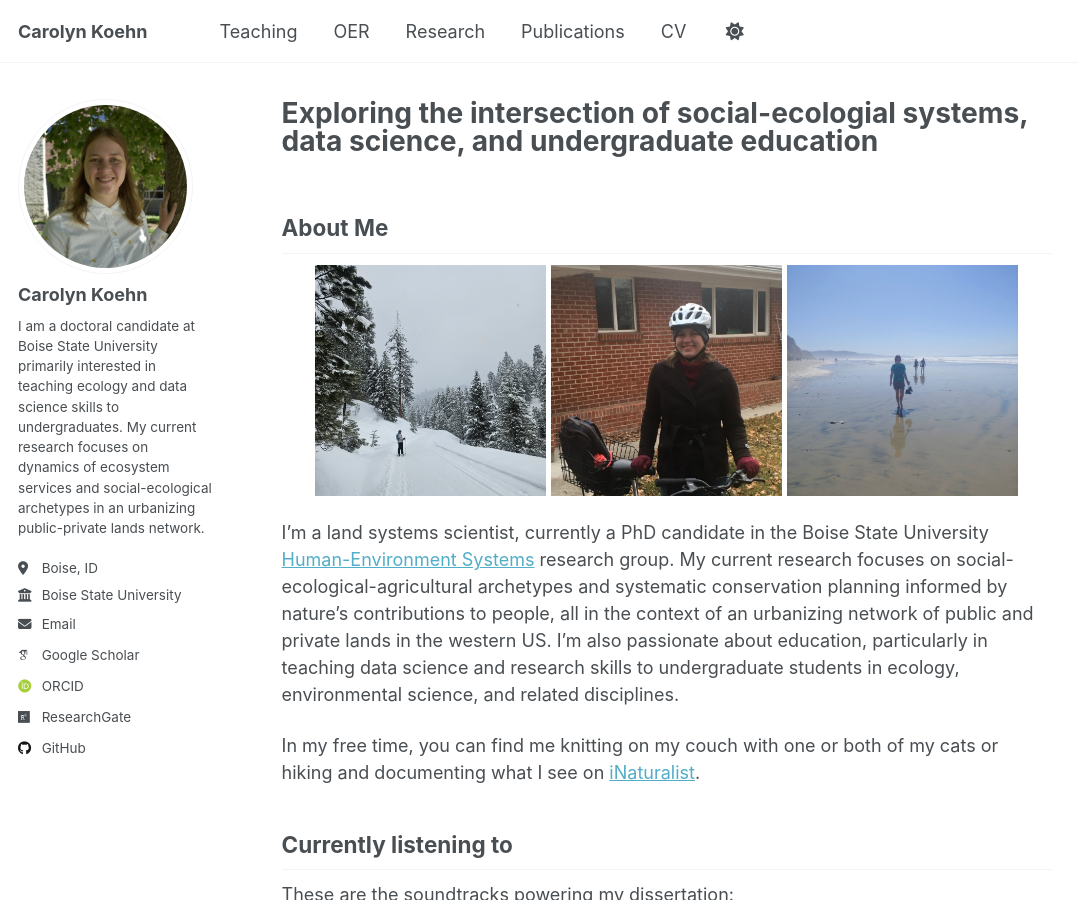
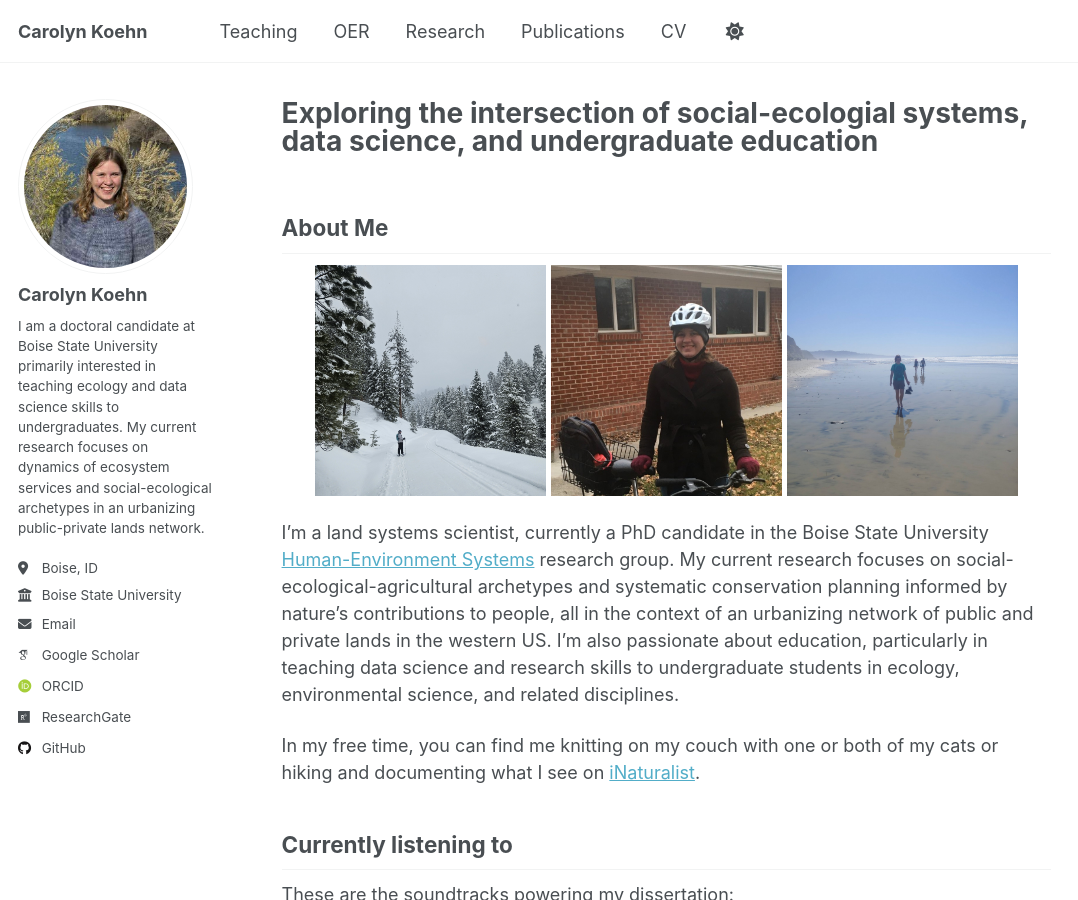
Before and after one commit to CarolynKoehn/CarolynKoehn.github.io, a Jekyll site: the page built from _pages/about.md, in a window 1280 px wide and 900 px high. Shown: the whole window, without its empty margins (0-1078 px from the left). Built offline with Jekyll 4.4.1, drawn with Linux system fonts in a browser that asks for light colours; some web fonts are replaced.

Commit message:
change profile pic

```diff
--- a/_config.yml
+++ b/_config.yml
@@ -22,7 +22,7 @@ repository               : "CarolynKoehn/CarolynKoehn.github.io"
 #               Additional customization can be done by editing /_includes/author-profile.html
 author:
   # Biographic information
-  avatar           : "CK_posed.JPG"
+  avatar           : "CK_sweater_sagebrush_zoom.jpeg"
   name             : "Carolyn Koehn"
   pronouns         : # example: "she/her"
   bio              : "I am a doctoral candidate at Boise State University primarily interested in teaching ecology and data science skills to undergraduates. My current research focuses on dynamics of ecosystem services and social-ecological archetypes in an urbanizing public-private lands network."
```
Also changed, not shown: images/CK_posed.JPG (deleted), images/CK_sweater_sagebrush_zoom.jpeg (added).
